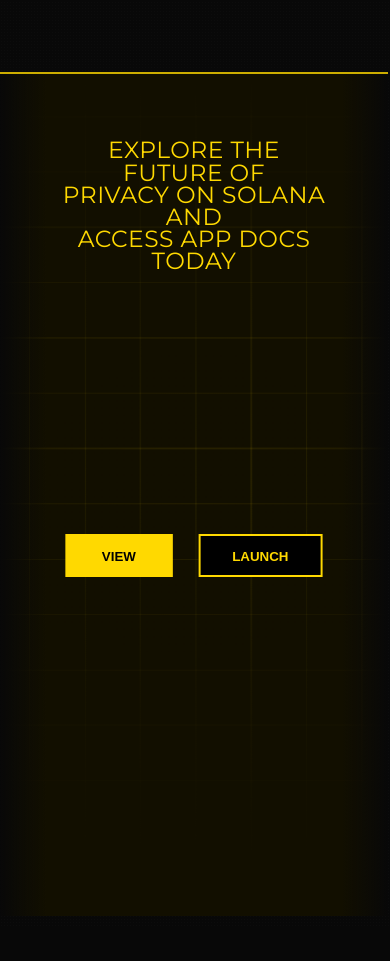
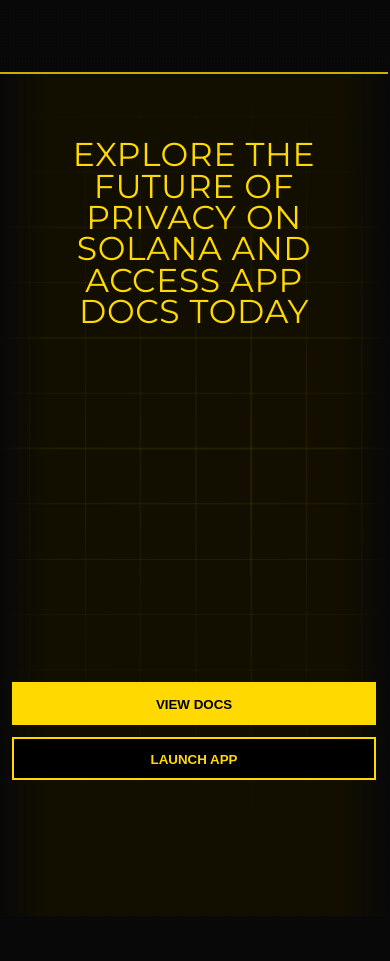
Before and after one commit to Sher-Hassan/Webdev1, a React app in the folder Client/: page / in a window 390 px wide. Shown: the part 2820-3781 px from the top of the page. Built offline with nearby package versions, Linux system fonts and the light colour scheme; the HTML template or start-up script is replaced by a standard one.

Commit message:
Add files via upload

```diff
--- a/Client/src/styles/Home.css
+++ b/Client/src/styles/Home.css
@@ -678,7 +678,7 @@
 
 @media (max-width: 900px){
 	.home-section-4 .CTA-heading{ top: 8%; }
-	.home-section-4 .CTA-heading h1{ font-size: clamp(20px, 8vw, 36px); }
+	.home-section-4 .CTA-heading h1{  font-size: clamp(20px, 20vw, 33px); }
 	.home-section-4 .CTA{ top: 50%; }
 }
 
@@ -901,7 +901,7 @@
 	.center-plus .plus-horizontal{ width: 32px }
 
 	/* CTA section: reduce headline and center layout */
-	.home-section-4 .CTA-heading h1{ font-size: clamp(20px, 6vw, 36px) }
+	.home-section-4 .CTA-heading h1{ font-size: clamp(20px, 20vw, 33px); }
 }
 
 @media (max-width: 800px){
@@ -909,6 +909,37 @@
 	:root{ --font-size: clamp(22px, 8.5vw, 72px); }
 	.products-item{ padding: 12px 14px }
 	.products-title{ font-size: 22px }
+
+/* make CTA buttons in section-4 match hero CTAs on narrower widths (<=800px) */
+@media (max-width: 800px){
+	.home-section-4 .CTA{
+		position: static;
+		transform: none;
+		display: flex;
+		flex-direction: column;
+		gap: 12px;
+		align-items: stretch;
+		margin-top: 10px;
+		padding: 0 12px;
+	}
+
+	.home-section-4 .cta-btn{ width: 100%; display: block; box-sizing: border-box }
+	.home-section-4 .btn1-wrap, .home-section-4 .btn2-wrap{ width: 100%; margin: 0 }
+
+	/* target both Btn1/Btn2 class name variants to be safe */
+	.home-section-4 .Btn1-slide, .home-section-4 .btn1-slide,
+	.home-section-4 .Btn2-slide, .home-section-4 .btn2-slide{
+		width: 100% !important;
+		display: inline-block;
+		box-sizing: border-box;
+		padding-left: 12px !important;
+		padding-right: 12px !important;
+	}
+
+	/* ensure primary CTA looks solid and secondary is outlined similar to hero */
+	.home-section-4 .btn1-slide, .home-section-4 .Btn1-slide{ background-color: #ffd900; color: #000; border-color: #ffd900 }
+	.home-section-4 .btn2-slide, .home-section-4 .Btn2-slide{ background-color: #000; color: #ffd900; border-color: #ffd900 }
+}
 	.products-desc{ font-size: 14px; margin-top: 36px }
 	.faq-heading{ font-size: 24px }
 	.site-footer-inner{ padding: 12px }
@@ -977,7 +1008,7 @@
 
 
 @media (max-width: 900px){
-	.home-section-4{ height: 420px; }
+	.home-section-4{ height: 90vh; }
 	.home-section-4 .grid-bg{ width: 900px; height: 600px; background-size: 36px 36px; }
 }
 @media (max-width: 500px){
@@ -1123,5 +1154,4 @@
 @media (max-width: 500px){
 	.faq-heading{ font-size: 6vw; }
 
-
 }
```
